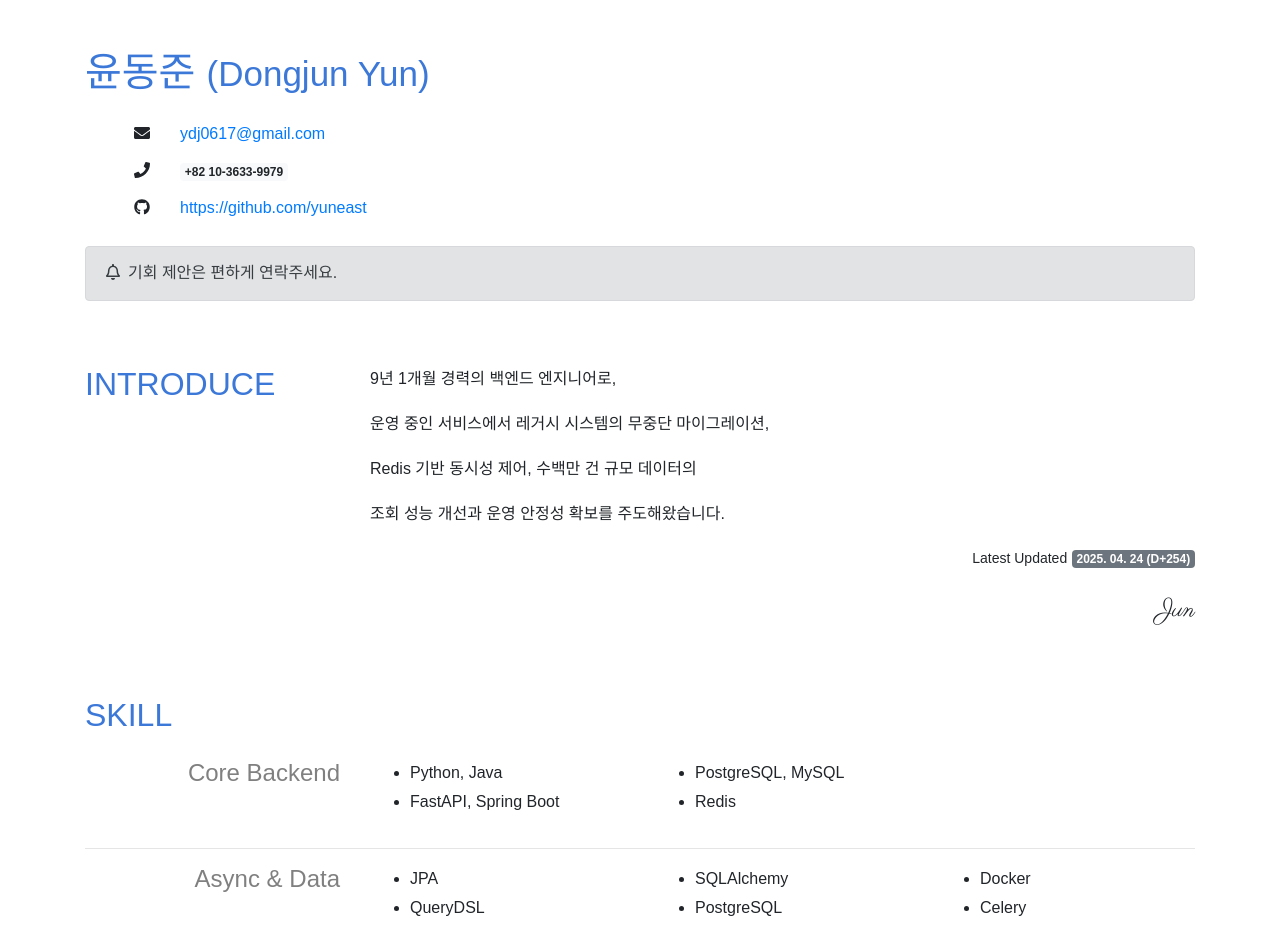
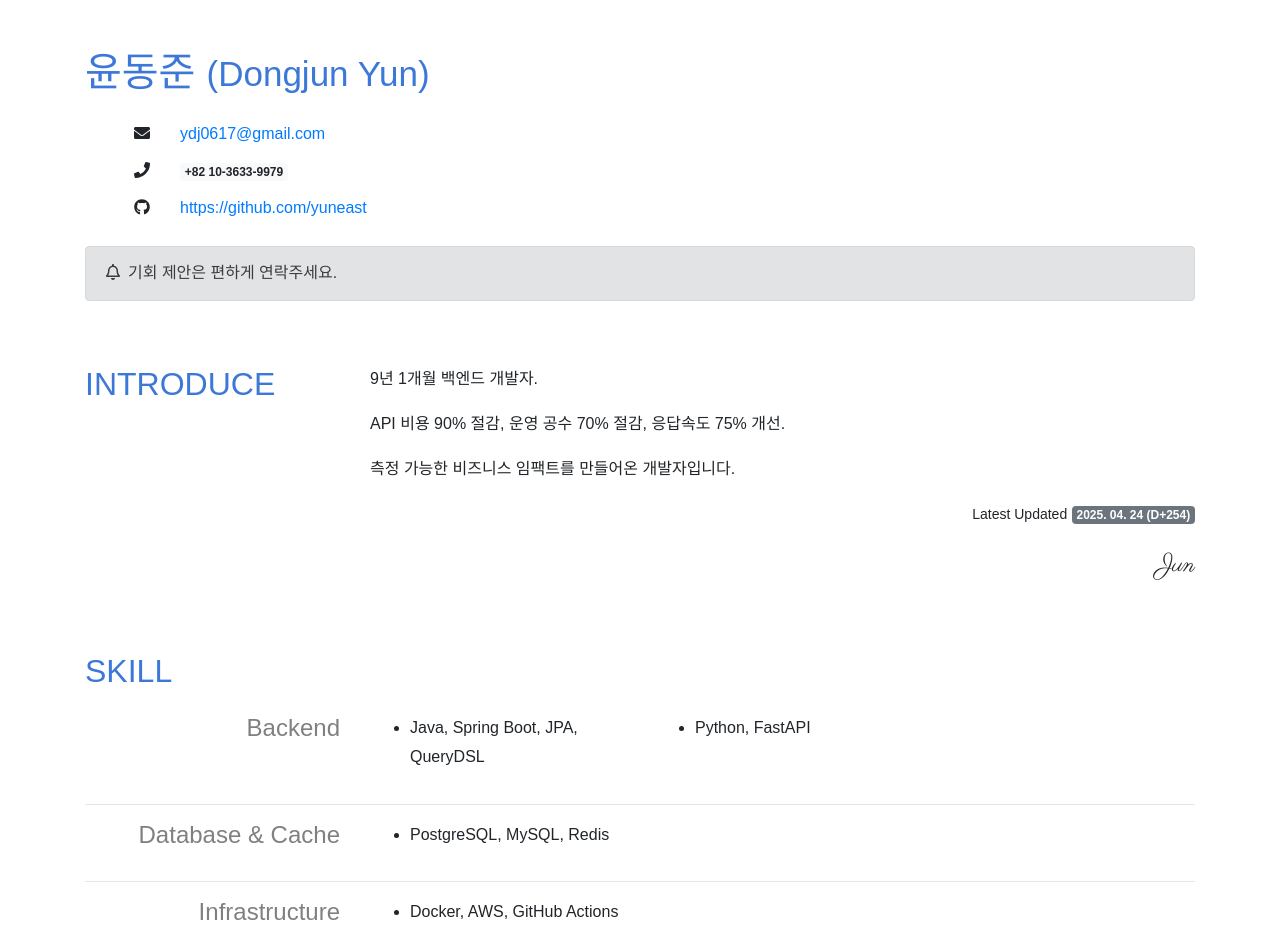
Before and after one commit to yuneast/resume, a Next.js app: page / in a window 1280 px wide. Shown: the top 952 px of the page. Built offline with nearby package versions, Linux system fonts and the light colour scheme; a web font is replaced by a local one.

Commit message:
[DOCS] introduce.ts, skill.ts HR 관점 개선 - 비즈니스 임팩트 강조 및 기술 스택 카테고리 단순화

```diff
--- a/payload/introduce.ts
+++ b/payload/introduce.ts
@@ -5,10 +5,9 @@ const introduce: IIntroduce.Payload = {
   disable: false,
 
   contents: [
-    '{총경력} 경력의 백엔드 엔지니어로,',
-    '운영 중인 서비스에서 레거시 시스템의 무중단 마이그레이션,',
-    'Redis 기반 동시성 제어, 수백만 건 규모 데이터의',
-    '조회 성능 개선과 운영 안정성 확보를 주도해왔습니다.',
+    '{총경력} 백엔드 개발자.',
+    'API 비용 90% 절감, 운영 공수 70% 절감, 응답속도 75% 개선.',
+    '측정 가능한 비즈니스 임팩트를 만들어온 개발자입니다.',
   ],
 
   sign: 'Jun',
--- a/payload/skill.ts
+++ b/payload/skill.ts
@@ -1,35 +1,30 @@
 import { ISkill } from '../component/skill/ISkill';
 
-const coreBackend: ISkill.Skill = {
-  category: 'Core Backend',
+const backend: ISkill.Skill = {
+  category: 'Backend',
   items: [
-    { title: 'Python, Java' },
-    { title: 'FastAPI, Spring Boot' },
-    { title: 'PostgreSQL, MySQL' },
-    { title: 'Redis' },
+    { title: 'Java, Spring Boot, JPA, QueryDSL' },
+    { title: 'Python, FastAPI' },
   ],
 };
 
-const asyncAndData: ISkill.Skill = {
-  category: 'Async & Data',
+const data: ISkill.Skill = {
+  category: 'Database & Cache',
   items: [
-    { title: 'JPA' },
-    { title: 'QueryDSL' },
-    { title: 'SQLAlchemy' },
-    { title: 'PostgreSQL' },
-    { title: 'Docker' },
-    { title: 'Celery' },
+    { title: 'PostgreSQL, MySQL, Redis' },
   ],
 };
 
-const infraAndOps: ISkill.Skill = {
-  category: 'Infra & Ops',
-  items: [{ title: 'Docker, GitHub Actions' }, { title: 'AWS, CloudWatch' }],
+const infrastructure: ISkill.Skill = {
+  category: 'Infrastructure',
+  items: [
+    { title: 'Docker, AWS, GitHub Actions' },
+  ],
 };
 
 const skill: ISkill.Payload = {
   disable: false,
-  skills: [coreBackend, asyncAndData, infraAndOps],
+  skills: [backend, data, infrastructure],
 };
 
 export default skill;
```
